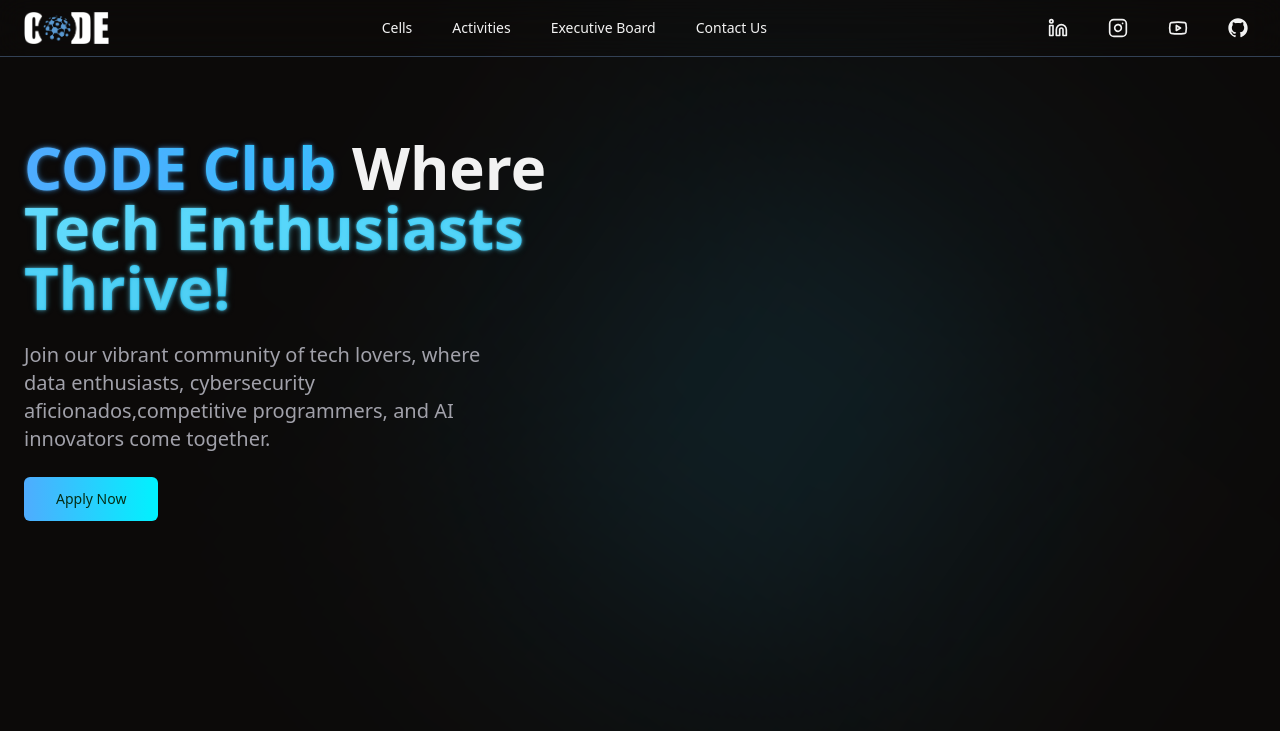
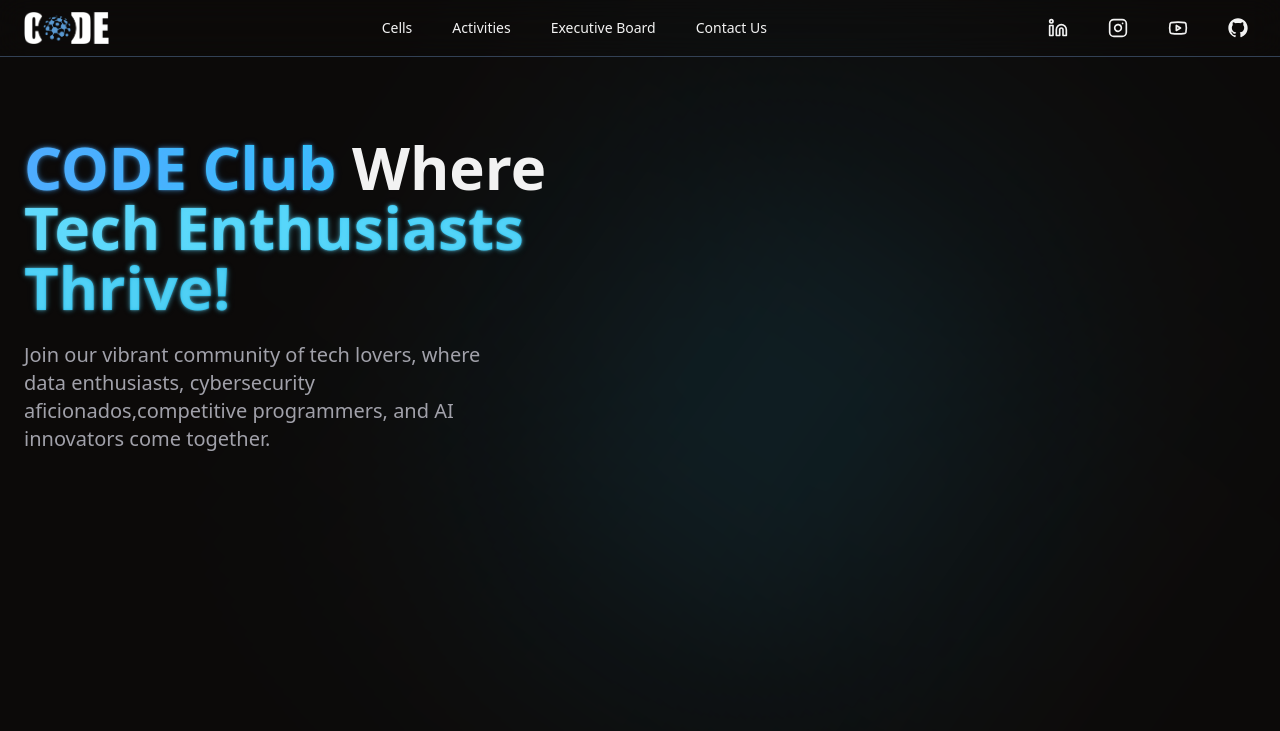
Before and after one commit to mouadenna/landingPage, a React (Vite) app: page / in a window 1280 px wide. Shown: the top 731 px of the page. Built offline with nearby package versions, Linux system fonts and the light colour scheme.

Commit message:
Update Hero.tsx

```diff
--- a/src/components/Hero.tsx
+++ b/src/components/Hero.tsx
@@ -1,10 +1,6 @@
 import { Button } from "./ui/button";
 
 export const Hero = () => {
-    const handleRedirect = () => {
-    // Using relative path instead of full URL
-    window.location.href = "/join-us";
-  };
 
 
   return (
@@ -30,13 +26,8 @@ export const Hero = () => {
         </p>
                 <div className="space-y-4 md:space-y-0 md:space-x-4">
           <div className="flex justify-center lg:justify-start mt-4">
-            <Button
-              size="lg"
-              className="bg-gradient-to-r from-[#4facfe] to-[#00f2fe] hover:opacity-90 transition-opacity"
-              onClick={handleRedirect}
-            >
-              Apply Now
-            </Button>
+
+
           </div>
         </div>
       </div>
```
